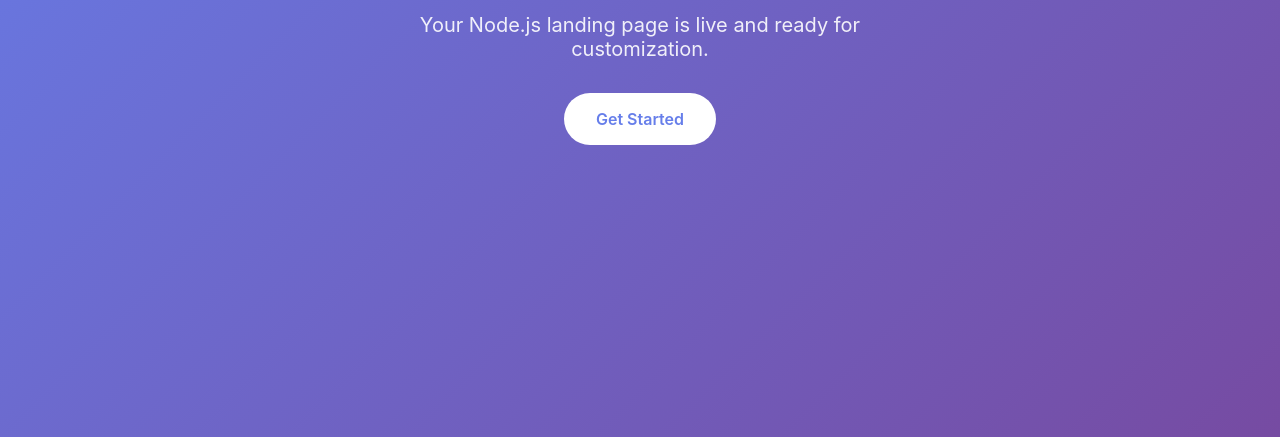
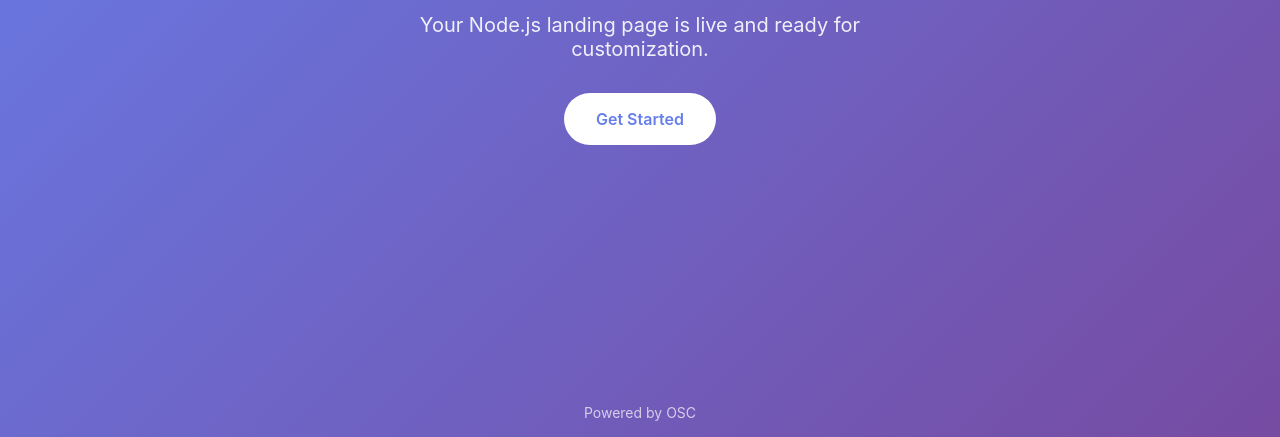
Before and after one commit to birme/osc-skills-stest, a website: page public/index.html in a window 1280 px wide. Shown: the part 363-800 px from the top of the page. Drawn offline with Linux system fonts and the light colour scheme.

Commit message:
feat: update footer text to 'Powered by OSC' (Closes #410) (#3)
Co-authored-by: SDLC Agent <agent@sdlc.osc>

```diff
--- a/public/index.html
+++ b/public/index.html
@@ -49,6 +49,14 @@
       transform: translateY(-2px);
       box-shadow: 0 10px 20px rgba(0,0,0,0.2);
     }
+    footer {
+      position: fixed;
+      bottom: 1rem;
+      width: 100%;
+      text-align: center;
+      color: rgba(255,255,255,0.7);
+      font-size: 0.875rem;
+    }
   </style>
 </head>
 <body>
@@ -57,5 +65,6 @@
     <p>Your Node.js landing page is live and ready for customization.</p>
     <a href="#" class="btn">Get Started</a>
   </div>
+  <footer>Powered by OSC</footer>
 </body>
 </html>
```
